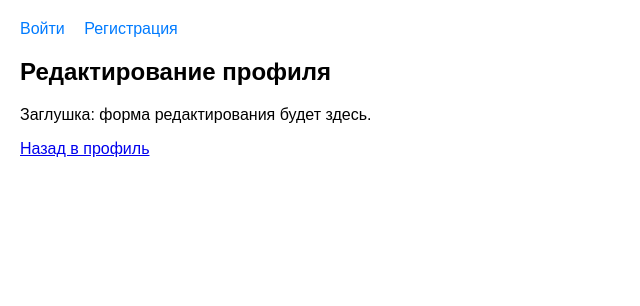
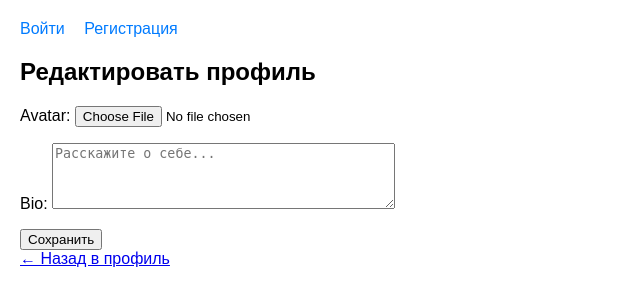
Before and after one commit to Uliana-blinova/laba_3, a Django app: template templates/profile_edit.html in a window 1280 px wide. Shown: the top 306 px of the page, without its empty margins (0-640 px from the left). Run offline with Django 5.2, Linux system fonts and the light colour scheme; the template is opened without the code that fills it: values that come from a table or form of the project are taken from there, others are empty.

Commit message:
add profile_edit

```diff
--- /dev/null
+++ b/blog/forms.py
@@ -0,0 +1,10 @@
+from django import forms
+from .models import Profile
+
+class ProfileForm(forms.ModelForm):
+    class Meta:
+        model = Profile
+        fields = ['avatar', 'bio']
+        widgets = {
+            'bio': forms.Textarea(attrs={'rows': 4, 'placeholder': 'Расскажите о себе...'}),
+        }
--- a/templates/profile_edit.html
+++ b/templates/profile_edit.html
@@ -1,7 +1,14 @@
-<!-- templates/blog/profile_edit.html -->
+
 {% extends 'base.html' %}
+
 {% block content %}
-<h2>Редактирование профиля</h2>
-<p>Заглушка: форма редактирования будет здесь.</p>
-<a href="{% url 'profile_view' user.id %}">Назад в профиль</a>
+<h2>Редактировать профиль</h2>
+
+<form method="post" enctype="multipart/form-data">
+    {% csrf_token %}
+    {{ form.as_p }}
+    <button type="submit">Сохранить</button>
+</form>
+
+<a href="{% url 'profile_view' user.id %}">← Назад в профиль</a>
 {% endblock %}
```
Also changed, not shown: blog/views.py (+25 -11 lines).
